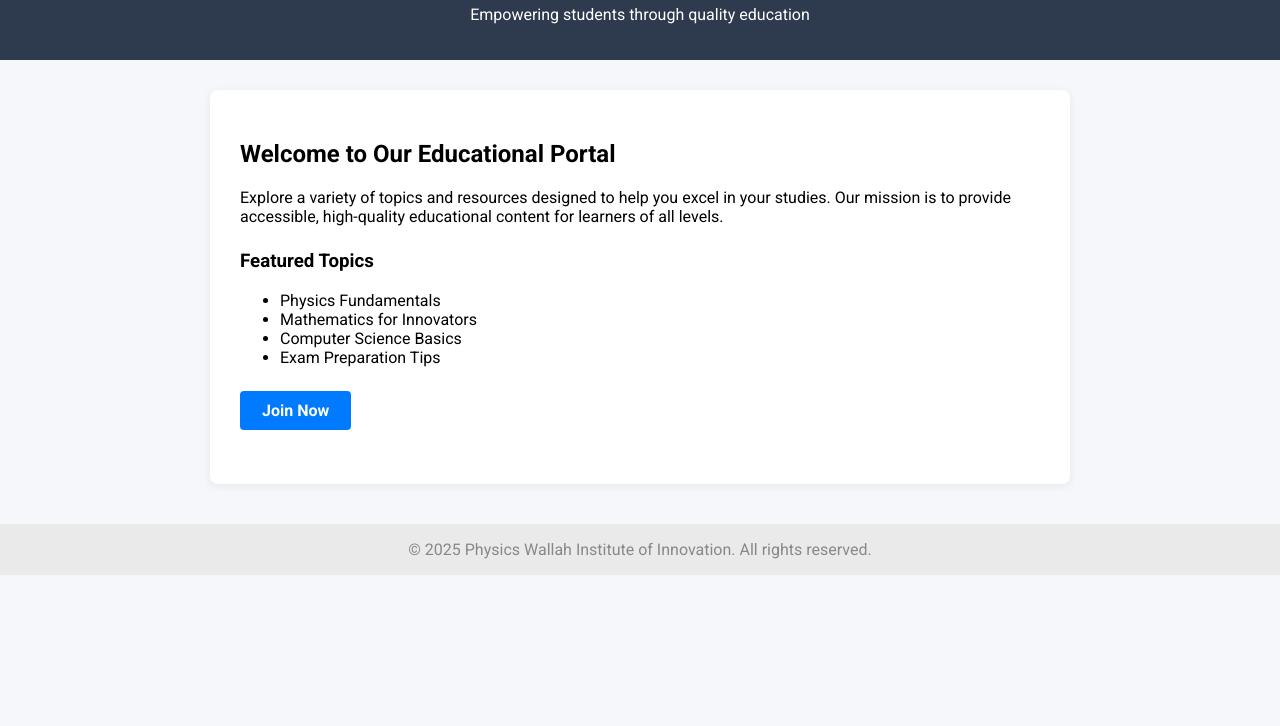
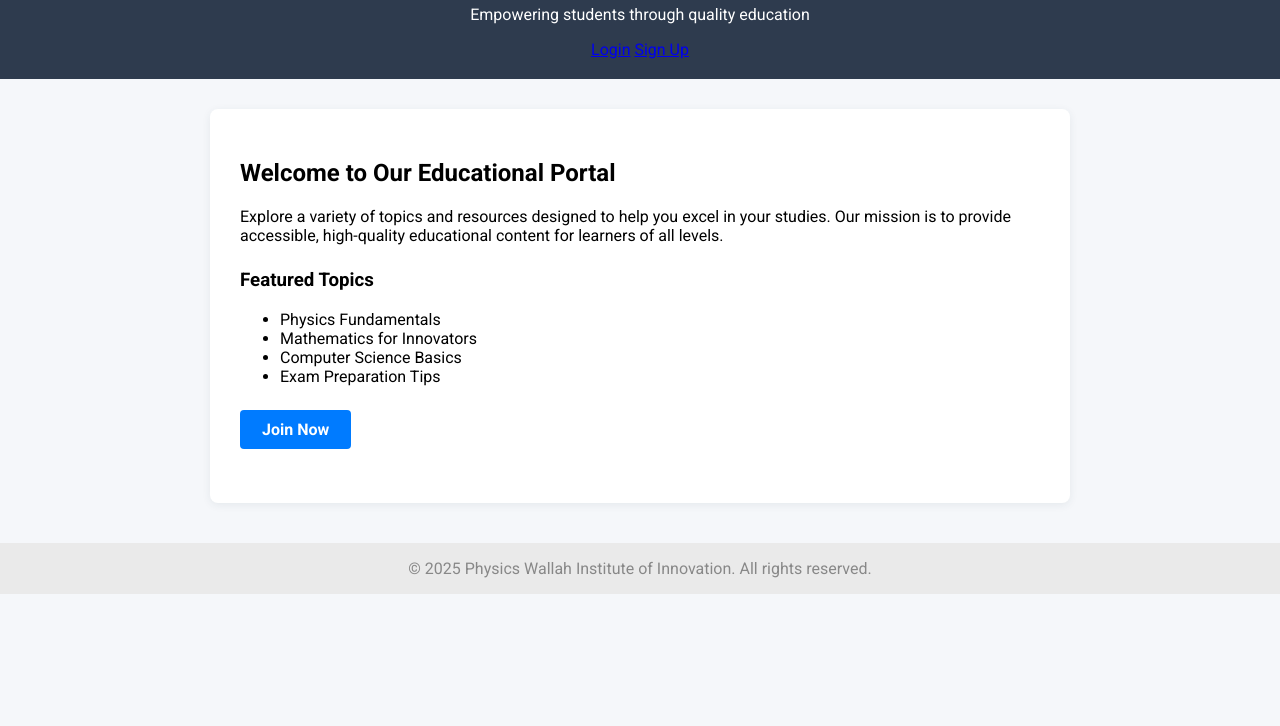
Before and after one commit to Suprakash-Dhar-PW/PW_End_Sem_Project, a plain HTML site: page index.html in a window 1280 px wide. Shown: the part 74-800 px from the top of the page. Drawn offline with Linux system fonts and the light colour scheme.

Commit message:
Add basic login and signup button in index.html

```diff
--- a/index.html
+++ b/index.html
@@ -58,6 +58,8 @@
     <header>
         <h1>Physics Wallah Institute of Innovation</h1>
         <p>Empowering students through quality education</p>
+        <a href="login.html">Login</a>
+        <a href="sign-up.html">Sign Up</a>
     </header>
     <main>
         <section>
```
Also changed, not shown: login.html (+1 -0 lines), sign-up.html (+1 -0 lines).
